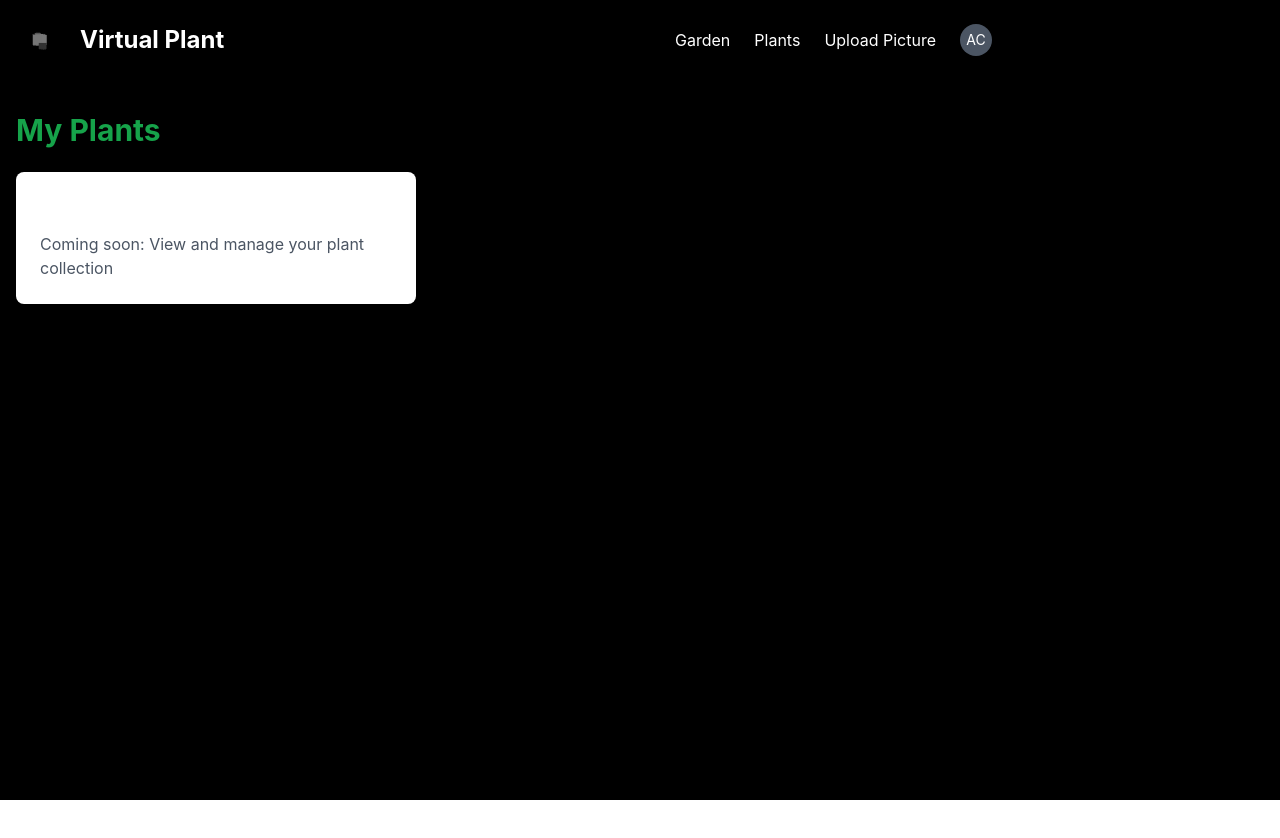
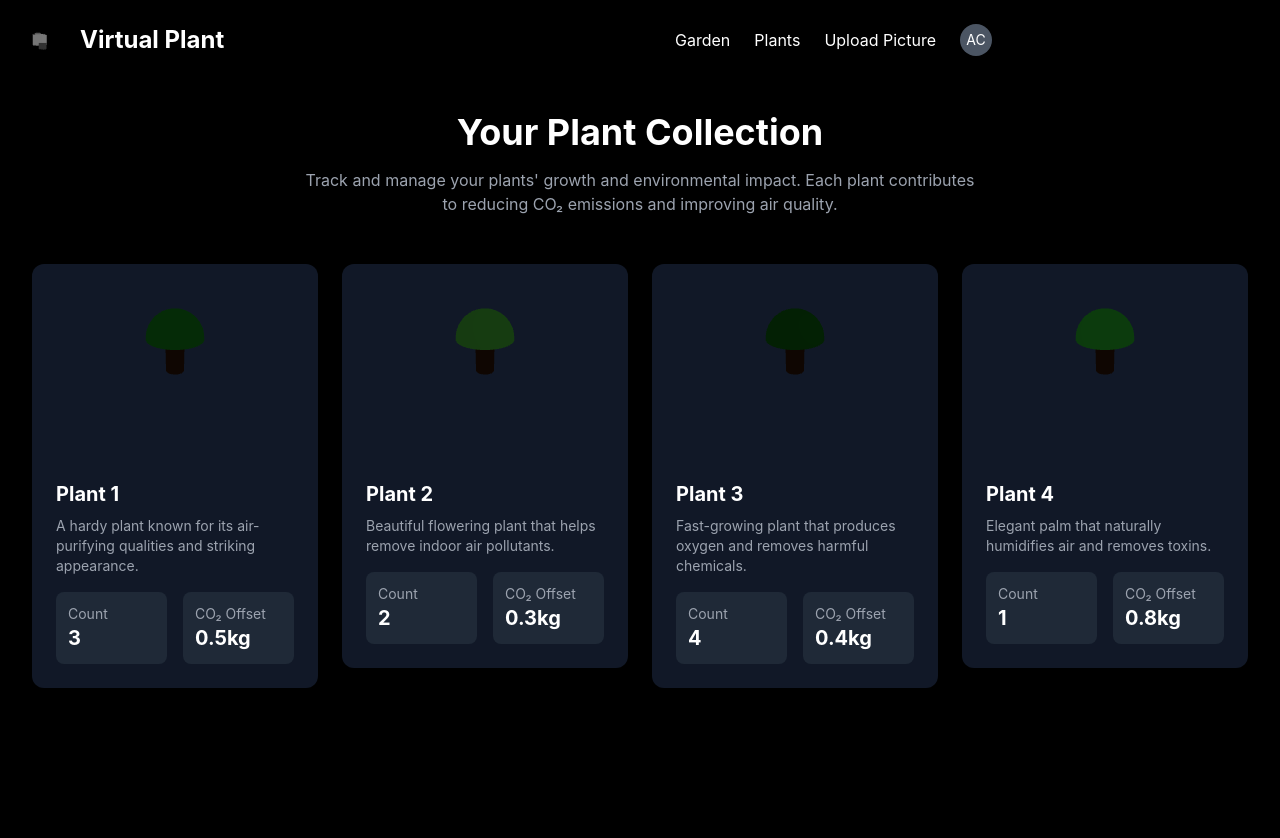
Before and after one commit to dwu006/scuhacks, a React (Vite) app in the folder scuhacks/: page /plants in a window 1280 px wide. Shown: the top 838 px of the page. Before the commit the page ends 800 px from the top, so only its background shows below. Built offline with nearby package versions, Linux system fonts and the light colour scheme.

Commit message:
Created plant collection UI

```diff
--- a/scuhacks/src/pages/Plants.jsx
+++ b/scuhacks/src/pages/Plants.jsx
@@ -1,12 +1,121 @@
+import { Canvas } from '@react-three/fiber';
+import { OrbitControls } from '@react-three/drei';
+import { motion } from 'framer-motion';
+import * as THREE from 'three';
+
+function PlantModel({ color }) {
+  return (
+    <>
+      <ambientLight intensity={0.5} />
+      <pointLight position={[10, 10, 10]} />
+      <mesh>
+        <cylinderGeometry args={[0.2, 0.2, 0.5, 32]} />
+        <meshStandardMaterial color="#5b3f2b" />
+      </mesh>
+      <group position={[0, 0.5, 0]}>
+        <mesh>
+          <sphereGeometry args={[0.6, 32, 32, 0, Math.PI * 2, 0, Math.PI / 2]} />
+          <meshStandardMaterial color={color} side={THREE.DoubleSide} />
+        </mesh>
+      </group>
+    </>
+  );
+}
+
+function PlantCard({ plant }) {
+  return (
+    <motion.div
+      className="bg-gray-900 rounded-xl overflow-hidden"
+      initial={{ opacity: 0, y: 20 }}
+      animate={{ opacity: 1, y: 0 }}
+      transition={{ duration: 0.5 }}
+    >
+      <div className="h-48 relative">
+        <Canvas camera={{ position: [0, 2, 4], fov: 50 }}>
+          <OrbitControls enableZoom={false} enablePan={false} />
+          <PlantModel color={plant.color} />
+        </Canvas>
+      </div>
+      <div className="p-6">
+        <h3 className="text-xl font-bold mb-2">{plant.name}</h3>
+        <p className="text-gray-400 text-sm mb-4">{plant.description}</p>
+        <div className="grid grid-cols-2 gap-4">
+          <div className="bg-gray-800 p-3 rounded-lg">
+            <p className="text-sm text-gray-400">Count</p>
+            <p className="text-xl font-bold">{plant.count}</p>
+          </div>
+          <div className="bg-gray-800 p-3 rounded-lg">
+            <p className="text-sm text-gray-400">CO₂ Offset</p>
+            <p className="text-xl font-bold">{plant.co2Offset}kg</p>
+          </div>
+        </div>
+      </div>
+    </motion.div>
+  );
+}
+
+const plantData = [
+  {
+    id: 1,
+    name: "Plant 1",
+    description: "A hardy plant known for its air-purifying qualities and striking appearance.",
+    count: 3,
+    co2Offset: 0.5,
+    color: "#4a8f3d"
+  },
+  {
+    id: 2,
+    name: "Plant 2",
+    description: "Beautiful flowering plant that helps remove indoor air pollutants.",
+    count: 2,
+    co2Offset: 0.3,
+    color: "#69a955"
+  },
+  {
+    id: 3,
+    name: "Plant 3",
+    description: "Fast-growing plant that produces oxygen and removes harmful chemicals.",
+    count: 4,
+    co2Offset: 0.4,
+    color: "#3d7c32"
+  },
+  {
+    id: 4,
+    name: "Plant 4",
+    description: "Elegant palm that naturally humidifies air and removes toxins.",
+    count: 1,
+    co2Offset: 0.8,
+    color: "#5ba84c"
+  }
+];
+
 function Plants() {
   return (
-    <div className="container mx-auto px-4 py-8">
-      <h1 className="text-3xl font-bold text-green-600 mb-6">My Plants</h1>
-      <div className="grid grid-cols-1 md:grid-cols-2 lg:grid-cols-3 gap-6">
-        {/* Plant cards will go here */}
-        <div className="bg-white rounded-lg shadow-md p-6">
-          <h2 className="text-xl font-semibold mb-2">Plant Library</h2>
-          <p className="text-gray-600">Coming soon: View and manage your plant collection</p>
+    <div className="min-h-screen bg-black text-white p-8">
+      <div className="max-w-7xl mx-auto">
+        <motion.div
+          className="text-center mb-12"
+          initial={{ opacity: 0, y: 20 }}
+          animate={{ opacity: 1, y: 0 }}
+          transition={{ duration: 0.5 }}
+        >
+          <h1 className="text-4xl font-bold mb-4">Your Plant Collection</h1>
+          <p className="text-gray-400 max-w-2xl mx-auto">
+            Track and manage your plants' growth and environmental impact. Each plant contributes to reducing CO₂ emissions and improving air quality.
+          </p>
+        </motion.div>
+
+        <div className="grid grid-cols-1 md:grid-cols-2 lg:grid-cols-4 gap-6">
+          {plantData.map((plant, index) => (
+            <motion.div
+              key={plant.id}
+              initial={{ opacity: 0, y: 20 }}
+              animate={{ opacity: 1, y: 0 }}
+              transition={{ duration: 0.5, delay: index * 0.1 }}
+            >
+              <PlantCard plant={plant} />
+            </motion.div>
+          ))}
         </div>
       </div>
     </div>
```
Also changed, not shown: scuhacks/src/pages/Garden.jsx (line endings or trailing spaces).
